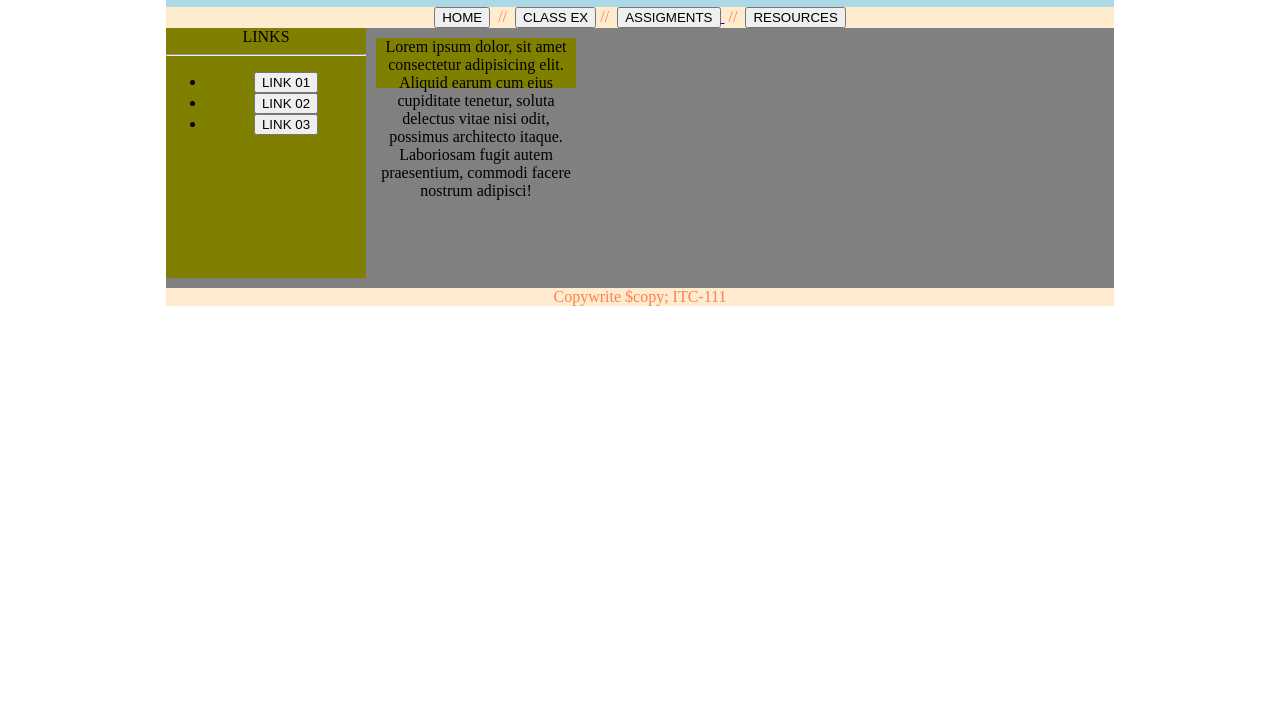
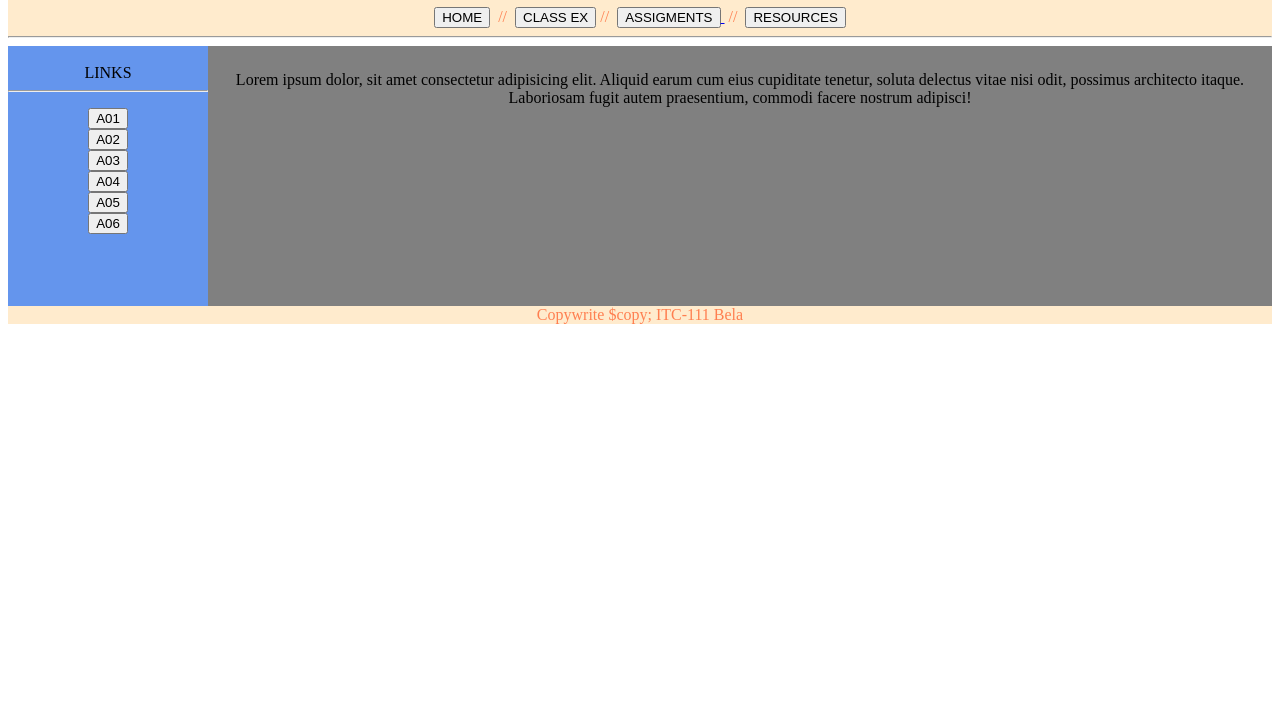
Before and after one commit to Oumarsidibe0514/ITC-111, a plain HTML site: page ClassEx/ClassEx03c.html in a window 1280 px wide. Shown: the part 73-800 px from the top of the page. Drawn offline with Linux system fonts and the light colour scheme.

Commit message:
this reshapes the style tags

```diff
--- a/ClassEx/ClassEx03c.html
+++ b/ClassEx/ClassEx03c.html
@@ -5,22 +5,20 @@
 
     <style>
         div{
-            margin: 0 auto;
-            width: 75%;
+            margin: 0px auto;
         }
         p{
-            margin: 0 auto;
+            margin: 0px auto;
+        }
+        .center{
+            margin-top: 25px;
+            height: 90px;
             text-align: center;
         }
-        .center{
-            margin: 10px;
-            height: 50px;
+        header, nav, footer{
+            background-color: blanchedalmond;
             text-align: center;
-        }
-        header{
-            background-color: lightblue;
-            text-align: center;
-            color: coral;
+            color: coral ;
         }
         main{
             margin: auto;
@@ -28,19 +26,17 @@
             background-color: grey;
             overflow: hidden;
         }
-        nav, footer{
-            background-color: blanchedalmond;
+        section.left{
             text-align: center;
-            color: coral ;
-        }
-        section{
-            text-align: center;
-            height: 250px;
-            background-color: olive;
+            height: 260px;
+            background-color:cornflowerblue;
             float: left;
             width: 200px;
         }
-
+        ul{
+            margin-left: -40px;
+            list-style: none;
+        }
     </style>
 
 </head>
@@ -61,44 +57,57 @@
                 <a href="#" title="Resource"> <button>RESOURCES</button></a>
 
             </nav>
+        <hr>
         </header>
 
           <!-- Navigation Bar End  -->
 
           <!-- Link Section Start-->
           <main>
-                <Section>
+                <Section class="left"><br>
                     <p> LINKS </p>
                         <hr>
                     <ul>
                         <li>
-                        <a href="#" title="Link 01"> <button> LINK 01</button></a>
+                        <a href="#" title="Link 01"> <button> A01</button></a>
                         </li>
 
                         <li>
-                        <a href="#" title="Link 02"> <button>LINK 02</button></a>
+                        <a href="#" title="Link 02"> <button> A02</button></a>
                         </li>
 
                         <li>
-                        <a href="#" title="Link 03"> <button> LINK 03</button></a>
+                        <a href="#" title="Link 03"> <button> A03</button></a>
                         </li>
+
+                        <li>
+                        <a href="#" title="Link 04"> <button> A04</button></a>
+                        </li>
+
+                        <li>
+                        <a href="#" title="Link 05"> <button> A05</button></a>
+                        </li>
+
+                        <li>
+                        <a href="#" title="Link 06"> <button> A06</button></a>
+                        </li>
+
 
                     </ul>
                 </Section>
 
-                <!--       -->
-
-
-                <!--       -->
+                <!--  Side Bar Start  -->
 
                 <Section class="center">
                     <p id="linkDetail"> Lorem ipsum dolor, sit amet consectetur adipisicing elit. Aliquid earum cum eius cupiditate tenetur, soluta delectus vitae nisi odit, possimus architecto itaque. Laboriosam fugit autem praesentium, commodi facere nostrum adipisci!</p>
                 </Section>
 
+                <!-- side bar ends   -->
+
             </main>
 
                 <footer>
-                    <p> Copywrite $copy; ITC-111 </p>
+                    <p> Copywrite $copy; ITC-111 Bela</p>
 
                 </footer>
     </div>
```
